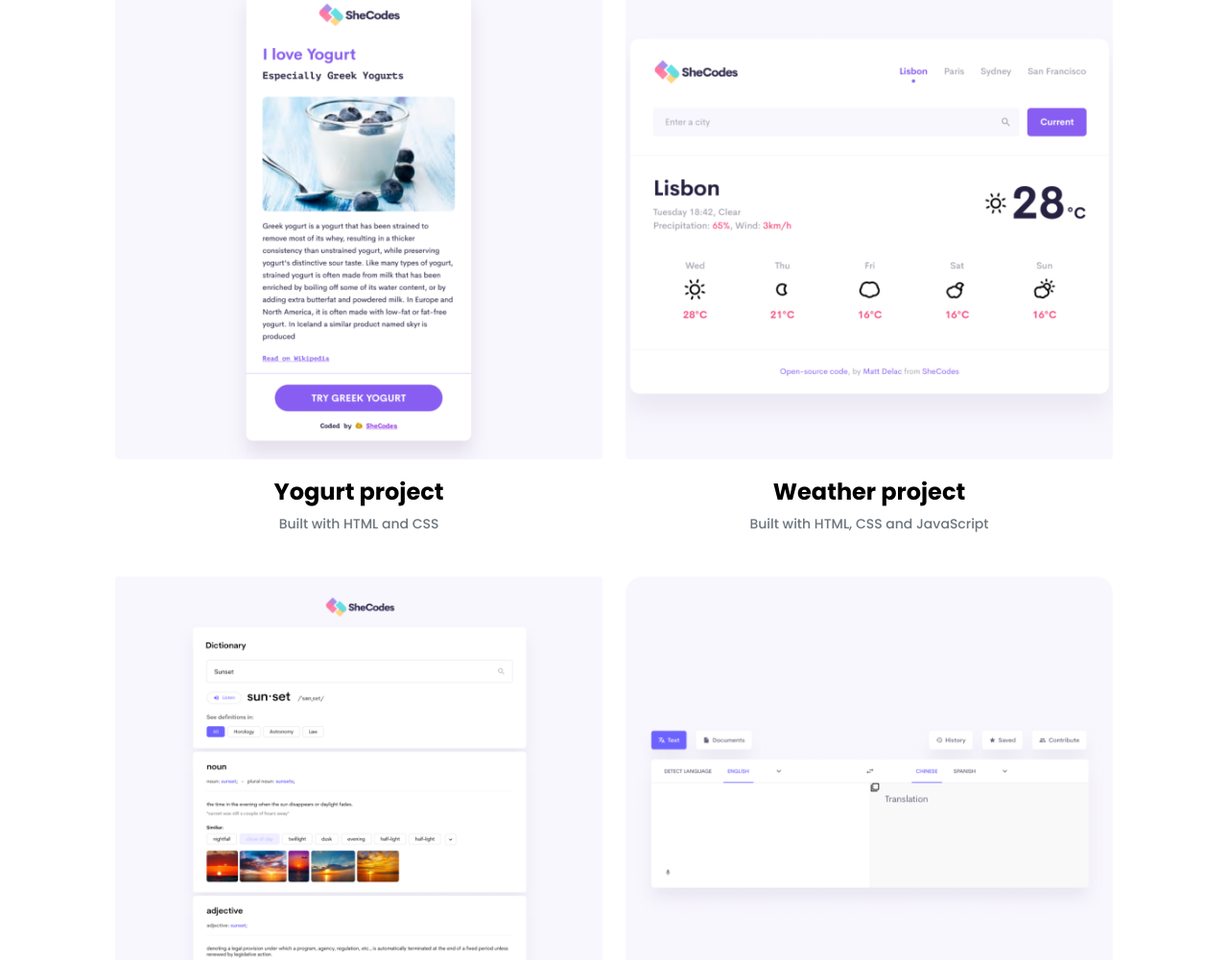
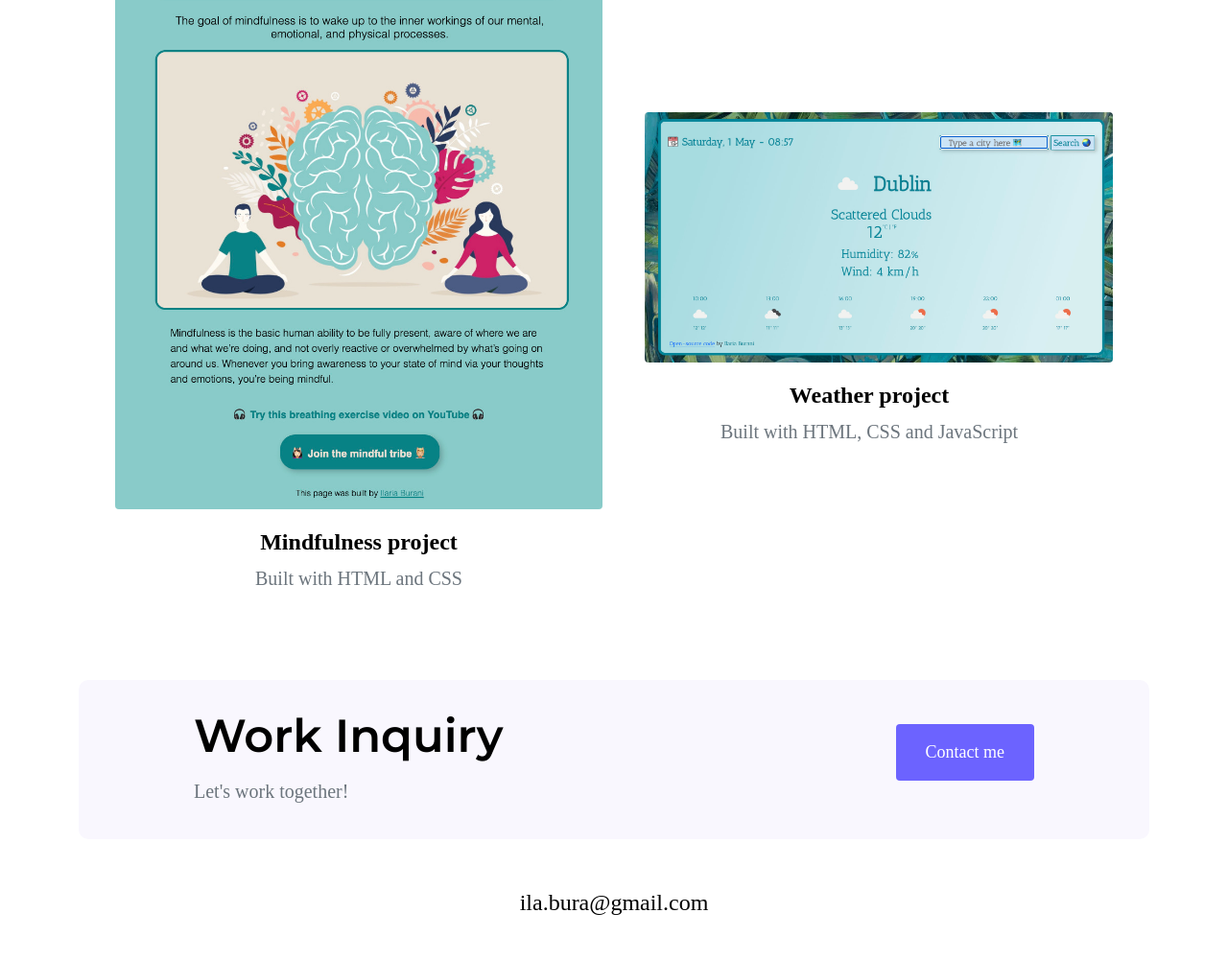
Before and after one commit to Ila-bura/ila-portfolio-project, a plain HTML site: page work.html in a window 1280 px wide. Shown: the part 441-1442 px from the top of the page at 96% size. Drawn offline with nearby package versions, Linux system fonts and the light colour scheme; a web font is replaced by a local one.

Commit message:
Customised project photo, changed family fonts

```diff
--- a/styles/portfolio.css
+++ b/styles/portfolio.css
@@ -1,8 +1,8 @@
 :root {
   --branding-color: #6c63ff;
   --secondary-color: #f9f7fe;
-  --heading-font-family: "Playfair Display", serif;
-  --default-font-family: "Poppins", sans-serif;
+  --heading-font-family: "Montserrat", sans-serif;
+  --default-font-family: "Antic Slab", serif;
 }
 
 body {
@@ -33,8 +33,8 @@ h3 {
 }
 p {
   font-weight: normal;
-  font-size: 16px;
-  line-height: 30px;
+  font-size: 20px;
+  line-height: 40px;
 }
 
 .hero {
@@ -65,7 +65,7 @@ p {
 }
 
 .content h2 {
-  font-size: 18px;
+  font-size: 28px;
   font-family: var(--default-font-family);
 }
 .content h3 {
@@ -74,7 +74,9 @@ p {
   font-family: var(--default-font-family);
 }
 .content p {
-  font-size: 14px;
+  font-weight: normal;
+  font-size: 20px;
+  line-height: 40px;
 }
 
 .content {
@@ -199,3 +201,16 @@ footer .social-links a:hover {
     padding: 30px;
   }
 }
+
+.img-weather {
+  max-width: 140%;
+  display: block;
+  margin-top: 85px;
+  border-radius: 10px;
+}
+
+.img-mindfulness {
+  display: block;
+  padding-top: 180px;
+  margin-left: 20px;
+}
--- a/work.html
+++ b/work.html
@@ -12,7 +12,7 @@
     />
     <link rel="preconnect" href="https://fonts.gstatic.com" />
     <link
-      href="https://fonts.googleapis.com/css2?family=Playfair+Display:wght@700&family=Poppins:wght@500;700&display=swap"
+      href="https://fonts.googleapis.com/css2?family=Antic+Slab&family=Montserrat:wght@400;600&display=swap"
       rel="stylesheet"
     />
     <link rel="stylesheet" href="styles/portfolio.css" />
@@ -65,56 +65,37 @@
         </ul>
       </nav>
     </div>
-    <div class="content-container container">
-      <div class="content">
+    <div class="content-container container pt-5 pb-2">
+      <div class="content mt-2">
         <h1 class="mb-5">Take a look at what I've been working on!</h1>
 
         <div class="row">
           <div class="col-md-6 mb-4">
             <img
-              src="images/yogurt.png"
+              src="images/mindfulness.jpg"
               class="img-fluid mb-3 rounded"
-              alt="Yogurt project preview"
+              alt="Mindfulness project preview"
             />
-            <h3 class="text-center m-0">Yogurt project</h3>
+            <h3 class="text-center m-0">Mindfulness project</h3>
             <p class="text-center text-muted">Built with HTML and CSS</p>
           </div>
           <div class="col-md-6 mb-4">
-            <img
-              src="images/weather.png"
-              class="img-fluid mb-3 rounded"
-              alt="Weather project preview"
-            />
+            <div class="img-mindfulness">
+              <img
+                src="images/weather1.jpg"
+                class="img-fluid mb-3 rounded"
+                alt="Weather project preview"
+              />
+            </div>
             <h3 class="text-center m-0">Weather project</h3>
             <p class="text-center text-muted">
               Built with HTML, CSS and JavaScript
             </p>
           </div>
         </div>
-
-        <div class="row">
-          <div class="col-md-6 mb-4">
-            <img
-              src="images/dictionary.png"
-              class="img-fluid mb-3 rounded"
-              alt="Dictionary app preview"
-            />
-            <h3 class="text-center m-0">Dictionary app</h3>
-            <p class="text-center text-muted">Built with HTML, CSS and React</p>
-          </div>
-          <div class="col-md-6 mb-4">
-            <img
-              src="images/translation.png"
-              class="img-fluid mb-1 rounded"
-              alt="Translation app preview"
-            />
-            <h3 class="text-center m-0 mt-5">Translation app</h3>
-            <p class="text-center text-muted">Built with HTML, CSS and React</p>
-          </div>
-        </div>
       </div>
     </div>
-    <footer class="container">
+    <footer class="container mt-2">
       <div
         class="contact-box d-flex justify-content-between mb-5 d-none d-md-flex"
       >
```
Also changed, not shown: about.html (+3 -1 lines), contact.html (+8 -17 lines), index.html (+19 -31 lines), images/mindfulness.jpg (added), images/weather.png (deleted), images/weather1.jpg (added), 1 other file.
